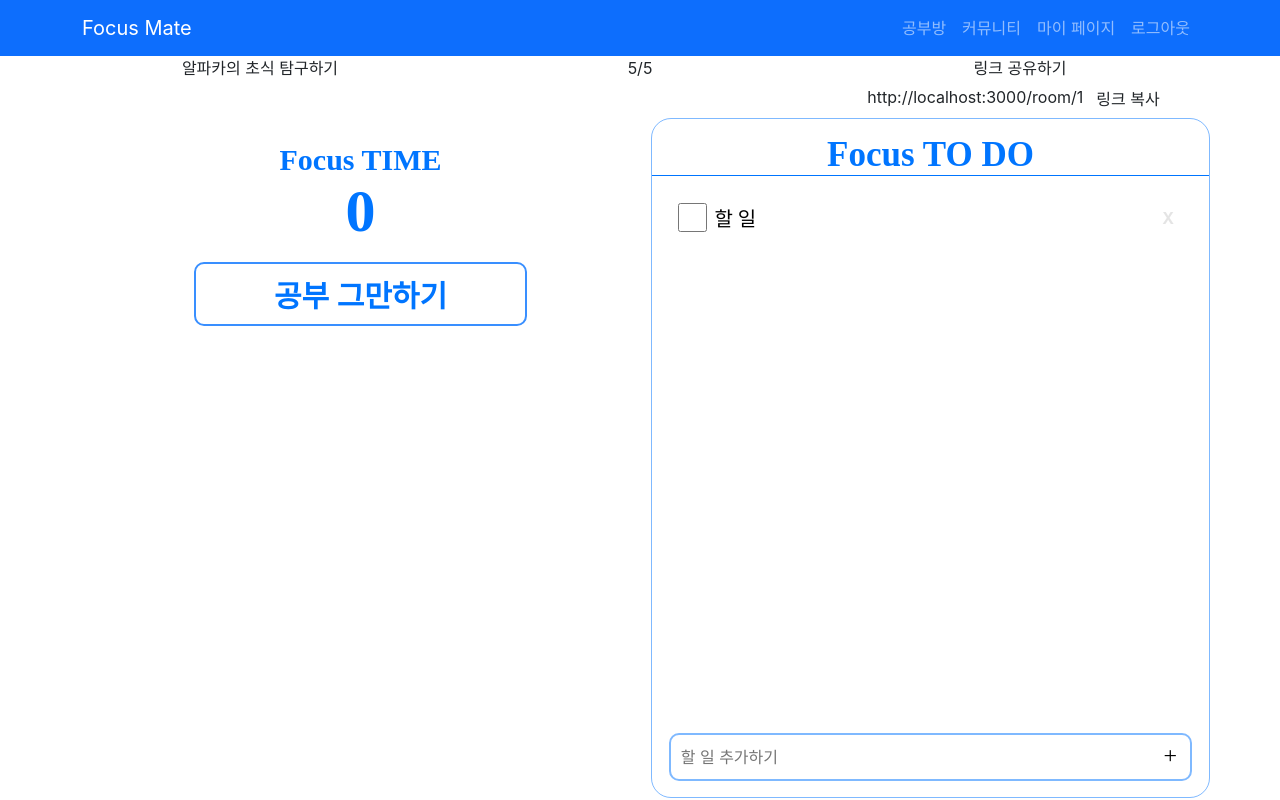
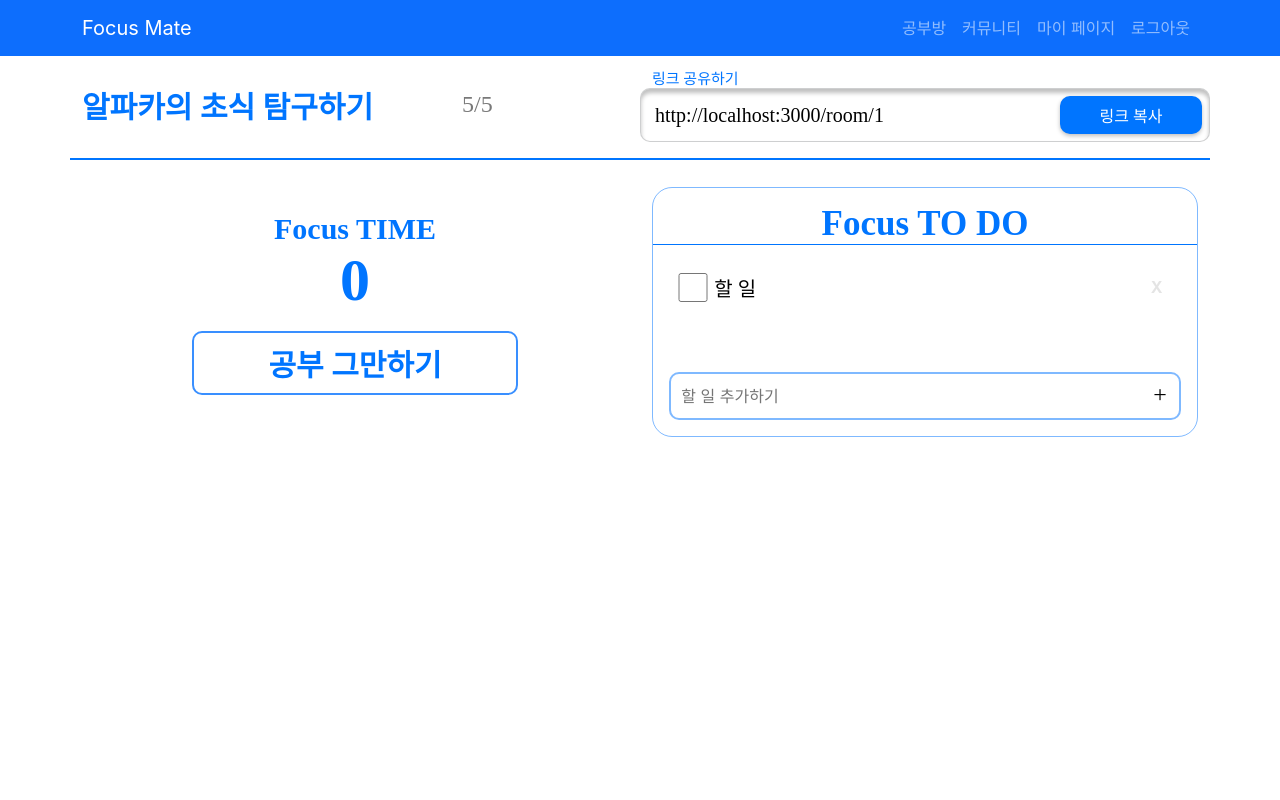
Before and after one commit to TEAM-TETRIS-Web/Front-end, a React (Create React App) app in the folder tetris/: page /room/1 in a window 1280 px wide. Built offline with nearby package versions, Linux system fonts and the light colour scheme.

Commit message:
room page 구현

```diff
--- a/tetris/src/pages/common/color.css
+++ b/tetris/src/pages/common/common.css
@@ -17,3 +17,7 @@
 .none-margin {
   margin-bottom: 0;
 }
+
+.height-100 {
+  height: 680.784px;
+}
--- a/tetris/src/pages/main.js
+++ b/tetris/src/pages/main.js
@@ -2,7 +2,7 @@
 import React, { useState, useEffect } from "react";
 import { Routes, Route, Link, useNavigate, Outlet } from "react-router-dom";
 import "./main.css";
-import "./common/color.css";
+import "./common/common.css";
 
 import Todo from "./todo.js";
 
@@ -66,7 +66,9 @@ const Main = () => {
             </div>
           </div>
         </div>
-        <Todo />
+        <div className="col height-100">
+          <Todo />
+        </div>
       </div>
     </div>
   );
--- a/tetris/src/pages/report.js
+++ b/tetris/src/pages/report.js
@@ -2,7 +2,6 @@
 import React, { useState, useEffect } from "react";
 import { Routes, Route, Link, useNavigate, Outlet } from "react-router-dom";
 import "./report.css";
-import "./common/color.css";
 
 const Report = () => {
   let [focusTime, setFocusTime] = useState("02 : 10 : 25");
--- a/tetris/src/pages/room.css
+++ b/tetris/src/pages/room.css
@@ -0,0 +1,74 @@
+.todo-size {
+  height: 250px;
+}
+
+.room-title-bar {
+  border-bottom: 2px solid #0075ff;
+  margin-bottom: 1.7rem;
+  margin-top: 0.7rem;
+  padding-bottom: 1rem;
+}
+
+.room-title-bar .title {
+  display: flex;
+  color: #0075ff;
+  text-align: center;
+  font-family: LINE Seed Sans KR;
+  font-size: 1.875rem;
+  font-weight: 700;
+  line-height: normal;
+  align-items: center;
+}
+
+.room-title-bar .detail {
+  display: flex;
+  align-items: center;
+  color: #797979;
+  text-align: center;
+  font-family: LINE Seed Sans KR;
+  font-size: 1.5rem;
+  font-weight: 250;
+  line-height: normal;
+}
+
+.link-div {
+  border-radius: 0.625rem;
+  border: 1px solid rgba(94, 96, 99, 0.3);
+  background: #fff;
+  box-shadow: 0px 4px 4px 0px rgba(0, 0, 0, 0.25) inset;
+}
+
+.link {
+  display: flex;
+  align-items: center;
+  color: #000;
+  font-family: LINE Seed Sans KR;
+  font-size: 1.25rem;
+  font-style: normal;
+  font-weight: 250;
+  line-height: normal;
+  margin: 5px 2px;
+}
+
+.link-btn {
+  color: #fff;
+  text-align: center;
+  font-family: LINE Seed Sans KR;
+  font-size: 1rem;
+  font-weight: 400;
+  line-height: normal;
+  border-radius: 0.625rem;
+  background: #0075ff;
+  box-shadow: 0px 2px 4px 0px rgba(0, 0, 0, 0.25);
+  margin: 7px;
+}
+
+.link-label {
+  color: #0075ff;
+  text-align: left;
+  font-family: LINE Seed Sans KR;
+  font-size: 0.9375rem;
+  font-style: normal;
+  font-weight: 400;
+  line-height: normal;
+}
--- a/tetris/src/pages/room.js
+++ b/tetris/src/pages/room.js
@@ -9,6 +9,7 @@ import {
   useParams,
 } from "react-router-dom";
 import Todo from "./todo.js";
+import "./room.css";
 
 const Room = () => {
   let [focusTime, setFocusTime] = useState(0);
@@ -25,19 +26,21 @@ const Room = () => {
   };
 
   return (
-    <div className="container">
+    <div className="container room-pg">
       {/* 방 이름 및 설명 바 */}
-      <div className="row">
-        <span className="col">알파카의 초식 탐구하기</span>
-        <span className="col">5/5</span>
-        <div className="col">
-          <label>링크 공유하기</label>
-          <div>
-            <span>http://localhost:3000/room/{id}</span>
-            <button onClick={() => handleCopyClipBoard()}className="btn">링크 복사 </button>
+      <div className="row room-title-bar">
+        <span className="col-4 title none-margin">알파카의 초식 탐구하기</span>
+        <span className="col detail">5/5</span>
+        <div className="col-6">
+          <p className="link-label none-margin">링크 공유하기</p>
+          <div className="link-div row">
+            <span className="link col">http://localhost:3000/room/{id}</span>
+            <button onClick={() => handleCopyClipBoard()} className=" col-3 btn link-btn">링크 복사 </button>
           </div>
         </div>
       </div>
+      {/* 방 이름 및 셜명 바 끝 */}
+      {/* 집중 시간 및 todo 시작 */}
       <div className="row">
         <div className="col">
           {/* Focus Time  */}
@@ -55,7 +58,12 @@ const Room = () => {
           </div>
           {/* Focus Time 끝 */}
         </div>
-        <Todo />
+        <div className="todo-size col">
+          <Todo />
+        </div>
+      </div>
+      {/* 집중 시간 및 todo 끝 */}
+      <div>
       </div>
     </div>
   );
--- a/tetris/src/pages/roomList.js
+++ b/tetris/src/pages/roomList.js
@@ -87,7 +87,7 @@ const RoomList = () => {
             </label>
           </div>
           <br />
-          <button className="btn make-room-btn white-font">방 만들기</button>
+          <button onClick={()=>{navigate(`/room/sample`)}}className="btn make-room-btn white-font">방 만들기</button>
         </div>
       </div>
     </div>
--- a/tetris/src/pages/single.css
+++ b/tetris/src/pages/single.css
@@ -12,7 +12,7 @@
 .single-pg .icon-div {
   background: white;
   margin-top: 1rem;
-  height: 24.5rem;
+  height: calc(680px - 240px - 1rem);
   border-radius: 1.25rem;
   background: #fff;
 }
--- a/tetris/src/pages/single.js
+++ b/tetris/src/pages/single.js
@@ -3,7 +3,6 @@ import React, { useState, useEffect } from "react";
 import { Routes, Route, Link, useNavigate, Outlet } from "react-router-dom";
 import "./single.css";
 import Todo from "./todo.js"
-import "./common/color.css";
 
 const Main = () => {
   let today = new Date();
@@ -48,7 +47,9 @@ const Main = () => {
             </div>
             {/* 공부 화면  끝 */}
           </div>
-          <Todo />
+          <div className="col height-100">
+            <Todo />
+          </div>
         </div>
       </div>
     </div>
--- a/tetris/src/pages/todo.css
+++ b/tetris/src/pages/todo.css
@@ -3,7 +3,7 @@
   border: rgba(0, 117, 255, 0.50) solid 1px;
   padding: 0 0;
   position: relative;
-  height: 680px;
+  height: 100%;
 }
 
 .toDo-div .title {
@@ -15,11 +15,12 @@
   font-weight: 700;
   line-height: normal;
   border-bottom: #0075ff solid 1px;
-  margin-top: 1rem;
+  padding-top: 1rem;
   margin-bottom : 0.5rem;
 }
 
 .toDoList-div {
+  height: calc(100% - 150px);
   overflow: auto;
 }
 
--- a/tetris/src/pages/todo.js
+++ b/tetris/src/pages/todo.js
@@ -7,13 +7,13 @@ const Todo = () => {
   let [todoText, setAddTodoText] = useState("");
 
   return (
-    <div className="toDo-div col">
+    <div className="toDo-div">
       <p className="title">Focus TO DO</p>
       {/* TodoList 목록 */}
       <div className="toDoList-div">
         {todo.map(function (text, i) {
           return (
-            <div className="toDoList row">
+            <div className="toDoList row" key={i}>
               <input type="checkbox" className="col-1" />
               <p className="text col">{text}</p>
               <button onClick={() => {
```
